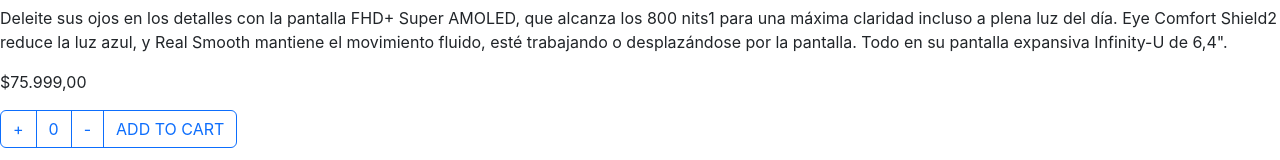
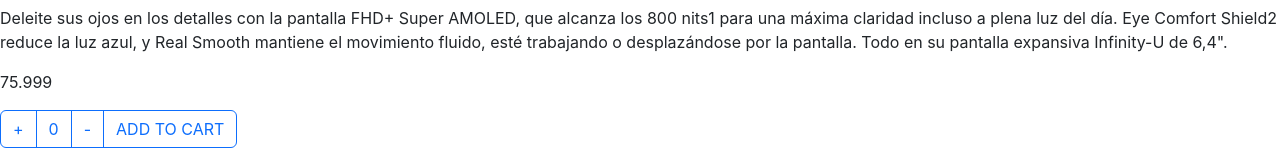
Before and after one commit to maiimereles/Proyecto-ReactJS, a React (Create React App) app: page /id/1 in a window 1280 px wide. Shown: the part 446-606 px from the top of the page. Built offline with nearby package versions, Linux system fonts and the light colour scheme.

Commit message:
Última subida

```diff
--- a/src/components/Main/Cart.jsx
+++ b/src/components/Main/Cart.jsx
@@ -30,7 +30,6 @@
           <p className="card-text">Cantidad: {item.qty}</p>
           <p className="card-text"><small className="text-muted">Costo por unidad: {item.coast}</small></p>
           <p className="card-text">Costo total: {ctx.totalPriceForProduct()}</p>
-          <p className="card-text">Costo total: {ctx.totalPrice()}</p>
           <button type="button" className="btn btn-outline-danger" onClick ={() => ctx.removeItem(item.id)}>Delete this product</button>
         </div>
         </div>
--- a/src/components/Main/CartContext.jsx
+++ b/src/components/Main/CartContext.jsx
@@ -15,32 +15,7 @@
         return cartList.reduce((previous, current) => previous + current.qty * current.coast, 0);
     }
 
-/*     const totalPriceForProduct = (id) => {
-        let pricePerAmount = cartList.find((item) => item.id === id);
-        return (pricePerAmount.qty * pricePerAmount.coast)
-    } */
-
-    const totalPrice = () => {
-        let pricePerAmount = cartList.map(item => (item.coast * item.qty));
-        return pricePerAmount.reduce((acumulador, precioXProd) => acumulador += precioXProd, 0);
-    }
-
- /*    const totalPrice = () =>{
-        let totalPerItem = cartList.map(item=> )
-    } */
-
     const totalProducts = () => cartList.reduce((acumulador, productoActual) => acumulador + productoActual.qty, 0);
-
-   /*  const productTotalCoast = () => {
-        let qtys = cartList.map(item=>item.qry);
-        let priceForItem = cartList.map(item=>item.coast);
-        return precioPorItem.reduce ((()))
-    } */
-
-   /*  const calculoQty = () => {
-        let qtys = cartList.map(item => item.qtyItem);
-        return qtys.reduce(((previousValue, currentValue) => previousValue + currentValue), 0);
-    } */
 
     const clear = () =>{
         setCartList([]);
@@ -50,10 +25,8 @@
         setCartList(cartList.filter(item => item.id !==id))
     }
 
-    //const isInCart = (id) => cartList.find(item=>item.id !==id) ? true:false;
-
     return(
-        <CartContext.Provider value={{cartList, addItem, clear, removeItem, totalPriceForProduct, totalProducts, totalPrice}}>
+        <CartContext.Provider value={{cartList, addItem, clear, removeItem, totalPriceForProduct, totalProducts}}>
             { children }
         </CartContext.Provider>
     )
--- a/src/components/Main/data.js
+++ b/src/components/Main/data.js
@@ -5,9 +5,7 @@
     title:'CELULAR SAMSUNG A32 NEGRO',
     description:'Deleite sus ojos en los detalles con la pantalla FHD+ Super AMOLED, que alcanza los 800 nits1 para una máxima claridad incluso a plena luz del día. Eye Comfort Shield2 reduce la luz azul, y Real Smooth mantiene el movimiento fluido, esté trabajando o desplazándose por la pantalla. Todo en su pantalla expansiva Infinity-U de 6,4".',
     trademark:'Samsung',
-    coast:'$75.999,00',
-    qty:''
-
+    coast: 75.999
 },{
     id: '2',
     categoryId:'1',
@@ -15,8 +13,7 @@
     title:'CELULAR SAMSUNG GALAXY Z FLIP 3 5G NEW CHIP BEIGE',
     description:'Celular de 6.7" FHD+ Dynamic Amoled 2x. Procesador Snapdragon 888 Octa Core: 2.84GHz, 2.4GHz, 1.8GHz. Almacenamiento 128 Gb / RAM 8 Gb. Dual sim. Resolucion 2640 x 1080 (FHD+). Camara principal 12 + 12mp, Camara frontal 10 Mp. Sonido potente Dolby Atmos. IPX8. Resolucion de video UHD 4K (3840 x 2160) a 60fps. Tecnologia 5G. USB Type-C. USB 2.0. 802.11 a/b/g/n/ac/ax 2.4G+5GHz, HE80, MIMO, 1024-QAM. Bluetooth 5.1. NFC. Sistema operativo Android. GPS. Navegador: Chrome. Sensores: Accelerometer, Barometer, Fingerprint Sensor, Gyro Sensor, Geomagnetic Sensor, Hall Sensor, Light Sensor, Proximity Sensor. Bateria de 3300 mAh. No incluye cargador. Trae un nuevo micro chip.',
     trademark:'Samsung',
-    coast:'$219.999,00',
-    qty:''
+    coast: 219.999
 },{
     id: '3',
     categoryId:'1',
@@ -24,8 +21,7 @@
     title:'CELULAR SAMSUNG S22+ / SM-S906EZKMARO ROSA',
     description:'Celular. Pantalla 6.4" Dynamic AMOLED 2X. Procesador: Octa core. Resolucion: 2340 x 1080 FHD+. Camara: 50.0 MP + 10.0 MP + 12.0 MP. Frontal: 10 MP. Sistema operativo Android. Almacemamiento: 256 Gb. RAM: 8 Gb. Dual SIM. Video 4k. WIFI. USB. NFC. GPS. Navegador Chrome. Bateria: 4500 mAh. Bluetooth.',
     trademark:'Samsung',
-    coast:'$279.999,00',
-    qty:''
+    coast: 279.999
 },{
     id: '4',
     categoryId:'2',
@@ -33,8 +29,7 @@
     title:'CELULAR APPLE IPHONE 13 - MLPH3LE/A ROSA',
     description:'Celular de 6.1" OLED. Procesador Chip A15 Bionic. Almacenamiento 128Gb / RAM 4 Gb. Camara frontal 12Mp / trasera 12Mp. NFC. USB-C. Bluetooth 5.0. Sistema operativo iOS 15. WiFi 802.11ax (6tagen.) con MIMO2x2. Radio. Graba y reproduce video. GPS. Navegador Safari.Un gran salto en la duracion de la bateria. Pantalla Super Retina XDR. Diseno resistente con ceramic shield. Mejores fotos y videos con poca luz. Modo cine con baja profundidad de campo y cambios de enfoque automaticos.',
     trademark:'Iphone',
-    coast:'$658.879,00',
-    qty:''
+    coast: 658.879
 },{
     id: '5',
     categoryId:'2',
@@ -42,8 +37,7 @@
     title:'CELULAR APPLE IPHONE 11 - BLANCO',
     description:'Sistema de dos cámaras de 12 MP (ultra gran angular y gran angular) con modo Noche, modo Retrato y video 4K de hasta 60 cps. Cámara frontal TrueDepth de 12 MP con modo Retrato, video 4K y video en cámara lenta. Face ID para una autenticación segura y Apple Pay. Chip A13 Bionic con Neural Engine de tercera generación.',
     trademark:'Iphone',
-    coast:'$88.700,00',
-    qty:''
+    coast: 88.700
 },{
     id: '6',
     categoryId:'3',
@@ -51,8 +45,7 @@
     title:'AURICULAR PHILCO AP9TWS',
     description:'Auricular Buds True Wireless Sport. Conexxion Bluetooth V5.0. Funcion manos libres con microfono incoporado. Bateria recargable de larga duracion, hasta 12 horas de reproduccion. 4 cargas de 3 horas cada uno en estuche. Estuche compacto y elegante. Sonido Hi Fi. Extra Bass. Apto deportes.',
     trademark:'Philco',
-    coast:' $11.999,00',
-    qty:''
+    coast: 11.999
 },{
     id: '7',
     categoryId:'3',
@@ -60,8 +53,7 @@
     title:'AURICULAR HAVIT E303P',
     description:'Auricular In Ear. Cable de 120 cm de largo. Conexion de 3.5 mm. Respuesta de frecuencia: 20Hz-20 KHz.. Microfono y boton para atender llamadas incorporado',
     trademark:'HAVIT',
-    coast:'$1.169,00',
-    qty:''
+    coast: 1.169
 },{
     id: '8',
     categoryId:'3',
@@ -69,8 +61,7 @@
     title:'CARGADOR SAMSUNG EP-TA20RW',
     description:'Cargador de pared ultra fast con cable Micro USB 15w. Power 2000mAh - 5V',
     trademark:'Samsung',
-    coast:'$3.499,00',
-    qty:''
+    coast: 3499
 }
 ]
 
```
